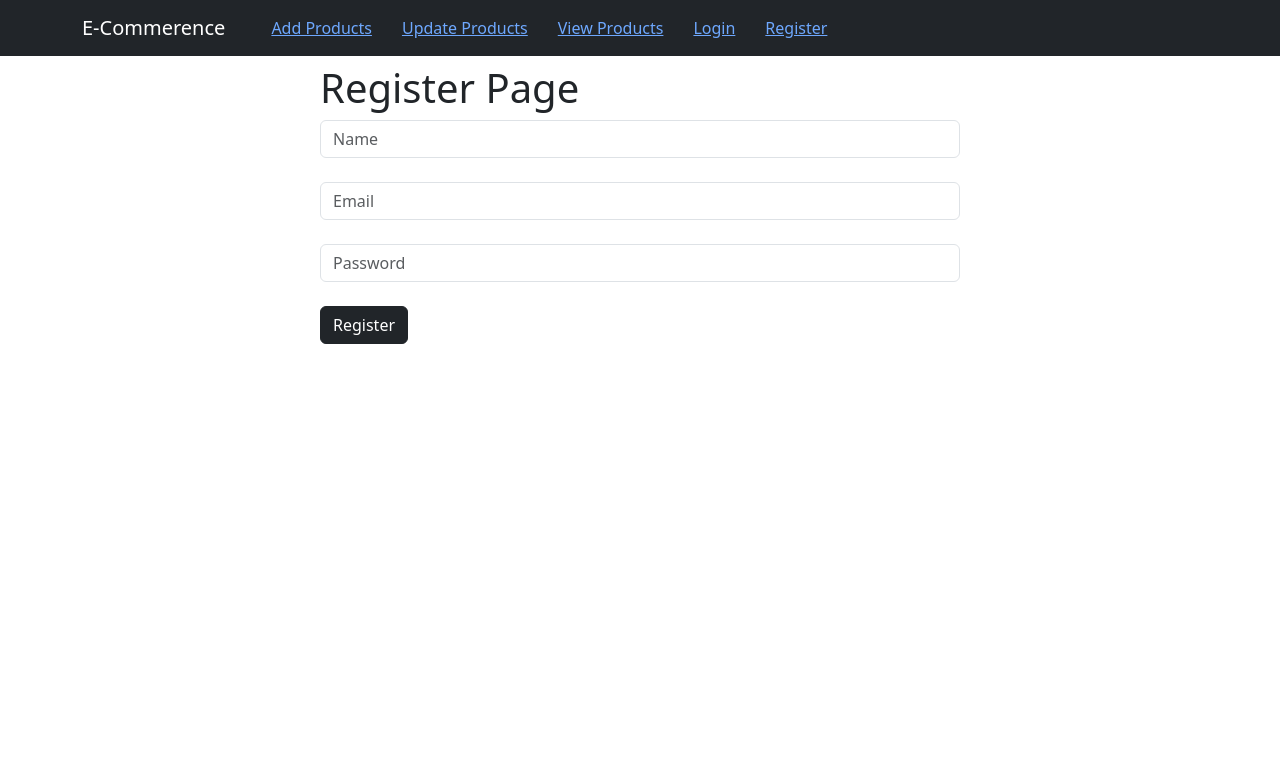
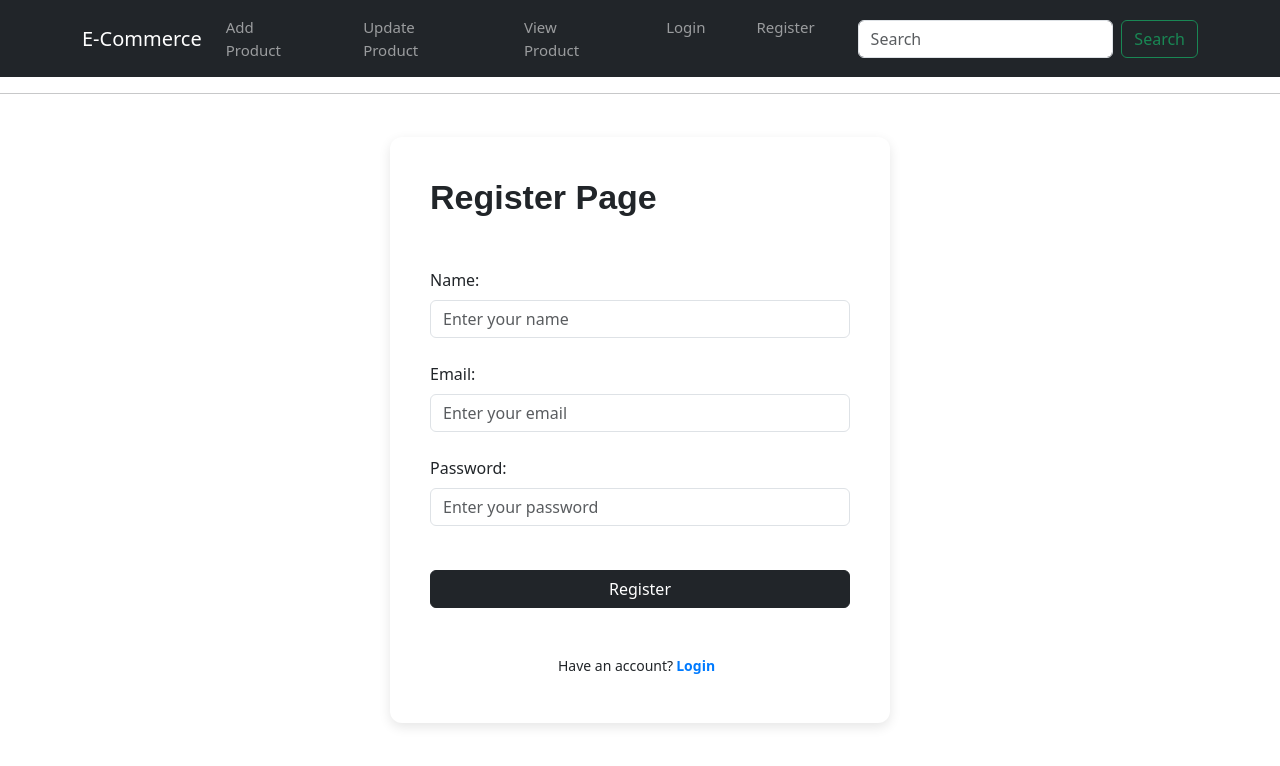
Before and after one commit to Sherwin727/E-Commerce, a React (Vite) app: page /register in a window 1280 px wide. Shown: the top 766 px of the page. Built offline with nearby package versions, Linux system fonts and the light colour scheme.

Commit message:
Re-Styling Login-Register Page, and Search Bar

```diff
--- a/package.json
+++ b/package.json
@@ -26,6 +26,6 @@
     "eslint-plugin-react-hooks": "^5.1.0-rc.0",
     "eslint-plugin-react-refresh": "^0.4.12",
     "globals": "^15.9.0",
-    "vite": "^5.4.8"
+    "vite": "^5.4.9"
   }
 }
--- a/src/App.css
+++ b/src/App.css
@@ -1,5 +1,16 @@
 .navbar-wrapper a{
   padding-left: 30px;
+}
+.navbar{
+margin: 0;
+padding: 0;
+font-size: 15px;
+font-weight: lighter;
+width: 100%;
+}
+.nav-link {
+  padding: 0 30px;
+  margin-right: 35px;
 }
 .table-container {
   width: 80%;
@@ -25,3 +36,112 @@
   font-size: 16px;
   color: #555;
 }
+
+/* Register */
+.register-container {
+  display: flex;
+  justify-content: center;
+  align-items: center;
+  height: 80vh;
+  text-align: left;
+}
+.register-box {
+  background-color: white;
+  padding: 40px;
+  border-radius: 12px;
+  box-shadow: 0 4px 12px rgba(0, 0, 0, 0.1);
+  width: 500px;
+}
+.register-box h2{
+  font-family: Arial, sans-serif;
+  font-size: 34px;
+  margin-bottom: 50px;
+  text-align: left;
+  font-weight: bold;
+}
+.register-control {
+    font-size: 16px;
+    padding: 10px;
+    margin-bottom: 5px;
+    border: 1px solid #ddd;
+    border-radius: 8px;
+    width: 100%;
+}
+.submit-btn {
+  color: white;
+  font-size: 16px;
+  padding: 10px 20px;
+  margin-top: 20px;
+  border: none;
+  border-radius: 8px;
+  cursor: pointer;
+  width: 100%;
+}
+.account-container {
+  margin-top: 50px;
+  display: flex;
+  justify-content: center;
+  align-items: center;
+}
+
+
+.inline-text {
+  display: inline;
+  font-size: 14px;
+  margin-right: 5px;
+}
+
+
+.login-link {
+  color: #007bff;
+  text-decoration: none;
+  font-weight: bold;
+  transform: translate(-5%, -25%);
+}
+
+
+.login-link:hover {
+  text-decoration: underline;
+ }
+
+
+/* Login */
+.login-container {
+  display: flex;
+  justify-content: center;
+  align-items: center;
+  height: 80vh;
+  text-align: left;
+}
+.login-box {
+  background-color: white;
+  padding: 40px;
+  border-radius: 12px;
+  box-shadow: 0 4px 12px rgba(0, 0, 0, 0.1);
+  width: 500px;
+}
+.login-box h1{
+  font-family: Arial, sans-serif;
+  font-size: 34px;
+  margin-bottom: 50px;
+  text-align: left;
+  font-weight: bold;
+}
+.login-control {
+    font-size: 16px;
+    padding: 10px;
+    margin-bottom: 5px;
+    border: 1px solid #ddd;
+    border-radius: 8px;
+    width: 100%;
+}
+.submit-btn {
+  color: white;
+  font-size: 16px;
+  padding: 10px 20px;
+  margin-top: 20px;
+  border: none;
+  border-radius: 8px;
+  cursor: pointer;
+  width: 100%;
+}
--- a/src/Header.jsx
+++ b/src/Header.jsx
@@ -1,23 +1,36 @@
-import {Container, Nav, Navbar} from 'react-bootstrap';
-import {Link} from 'react-router-dom'
-function Header ()
-{
-    return(
-        <div>
-     <Navbar bg="dark" data-bs-theme="dark">
+import React from 'react';
+import { Container, Nav, Navbar, Form, Button } from 'react-bootstrap';
+
+function Header() {
+  return (
+    <div>
+      <Navbar bg="dark" variant="dark" expand="lg">
         <Container>
-          <Navbar.Brand href="login">E-Commerence</Navbar.Brand>
-          <Nav className="me-auto navbar-wrapper" >
-            <Link to="add">Add Products</Link>
-            <Link to="update">Update Products</Link>
-            <Link to="view">View Products</Link>
-            <Link to="login">Login</Link>
-            <Link to="register">Register</Link>
-          </Nav>
+          <Navbar.Brand href="login">E-Commerce</Navbar.Brand>
+          <Navbar.Toggle aria-controls="basic-navbar-nav" />
+          <Navbar.Collapse id="basic-navbar-nav">
+            <Nav className="me-auto">
+              <Nav.Link href="add">Add Product</Nav.Link>
+              <Nav.Link href="update">Update Product</Nav.Link>
+              <Nav.Link href="view">View Product</Nav.Link>
+              <Nav.Link href="login">Login</Nav.Link>
+              <Nav.Link href="register">Register</Nav.Link>
+            </Nav>
+            <Form className="d-flex">
+              <Form.Control
+                type="search"
+                placeholder="Search"
+                className="me-2"
+                aria-label="Search"
+              />
+              <Button variant="outline-success">Search</Button>
+            </Form>
+          </Navbar.Collapse>
         </Container>
       </Navbar>
-        </div>
-    )
+      <hr />
+    </div>
+  );
 }
 
-export default Header
+export default Header;
--- a/src/Login.jsx
+++ b/src/Login.jsx
@@ -1,19 +1,63 @@
+import React, { useState } from 'react';
+import { Form, Button } from 'react-bootstrap';
+function Login() {
+    const [formData, setFormData] = useState({
+      email: '',
+      password: ''
+    });
 
-function Login ()
-{
-    return(
-        <div>
+    const handleChange = (e) => {
+      const { name, value } = e.target;
+      setFormData(prevState => ({
+        ...prevState,
+        [name]: value
+      }));
+    };
 
-            <div className="col-sm-6 offset-sm-3">
-            <h1>Login Page</h1>
-            <input type="text" className="form-control" placeholder="Email"/>
+    const handleSubmit = (e) => {
+      e.preventDefault();
+      // Handle login logic here
+      console.log('Form submitted:', formData);
+    };
+
+    return (
+      <div className="login-container">
+        <div className="login-box">
+          <h1>Login Page</h1>
+          <Form onSubmit={handleSubmit}>
+            <Form.Group controlId="formEmail">
+              <Form.Label>Email:</Form.Label>
+              <Form.Control
+                type="email"
+                name="email"
+                value={formData.email}
+                onChange={handleChange}
+                placeholder="Enter your email"
+                required
+              />
+            </Form.Group>
             <br />
-            <input type="text" className="form-control" placeholder="Password"/>
+            <Form.Group controlId="formPassword">
+              <Form.Label>Password:</Form.Label>
+              <Form.Control
+                type="password"
+                name="password"
+                value={formData.password}
+                onChange={handleChange}
+                placeholder="Enter your password"
+                required
+              />
+            </Form.Group>
             <br />
-            <button className="btn btn-dark">Login</button>
-            </div>
+            <Button className="submit-btn" variant="dark" type="submit">Login</Button>
+          </Form>
+          <div className="account-container">
+                    <h5 className="inline-text">New to E-Commerce?</h5>
+                    <a href="register" className="inline-text login-link">Register</a>
+          </div>
         </div>
-    )
-}
+      </div>
+    );
+  }
 
-export default Login
+  export default Login;
--- a/src/Register.jsx
+++ b/src/Register.jsx
@@ -1,20 +1,79 @@
+import React, { useState } from 'react';
+import { Form, Button } from 'react-bootstrap';
 
-function Register ()
-{
-    return(
-        <div className="col-sm-6 offset-sm-3">
-            <h1>Register Page</h1>
-            <input type="text" className="form-control" placeholder="Name"/>
-            <br />
-            <input type="text" className="form-control" placeholder="Email"/>
-            <br />
-            <input type="text" className="form-control" placeholder="Password"/>
-            <br />
-            <button className="btn btn-dark">Register</button>
+function Register() {
+    const [formData, setFormData] = useState({
+        name: '',
+        email: '',
+        password: ''
+    });
+
+    const handleChange = (e) => {
+        const { name, value } = e.target;
+        setFormData(prevState => ({
+            ...prevState,
+            [name]: value
+        }));
+    };
+
+    const handleSubmit = (e) => {
+        e.preventDefault();
+        // Handle registration logic here
+        console.log('Form submitted:', formData);
+    };
+
+    return (
+        <div className="register-container">
+        <div className="register-box">
+            <h2>Register Page</h2>
+            <Form onSubmit={handleSubmit}>
+                <Form.Group controlId="formName">
+                    <Form.Label>Name:</Form.Label>
+                    <Form.Control
+                        type="text"
+                        name="name"
+                        value={formData.name}
+                        onChange={handleChange}
+                        placeholder="Enter your name"
+                        required
+                    />
+                </Form.Group>
+                <br />
+                <Form.Group controlId="formEmail">
+                    <Form.Label>Email:</Form.Label>
+                    <Form.Control
+                        type="email"
+                        name="email"
+                        value={formData.email}
+                        onChange={handleChange}
+                        placeholder="Enter your email"
+                        required
+                    />
+                </Form.Group>
+                <br />
+                <Form.Group controlId="formPassword">
+                    <Form.Label>Password:</Form.Label>
+                    <Form.Control
+                        type="password"
+                        name="password"
+                        value={formData.password}
+                        onChange={handleChange}
+                        placeholder="Enter your password"
+                        required
+                    />
+                </Form.Group>
+                <br />
+                <Button  className="submit-btn" variant="dark" type="submit">Register</Button>
+            </Form>
+            <div className="account-container">
+                    <h5 className="inline-text">Have an account?</h5>
+                    <a href="login" className="inline-text login-link">Login</a>
+                </div>
+        </div>
 
         </div>
 
-    )
+    );
 }
 
-export default Register
+export default Register;
```
Also changed, not shown: 1 other file (tests, documents, lock files or other folders).
